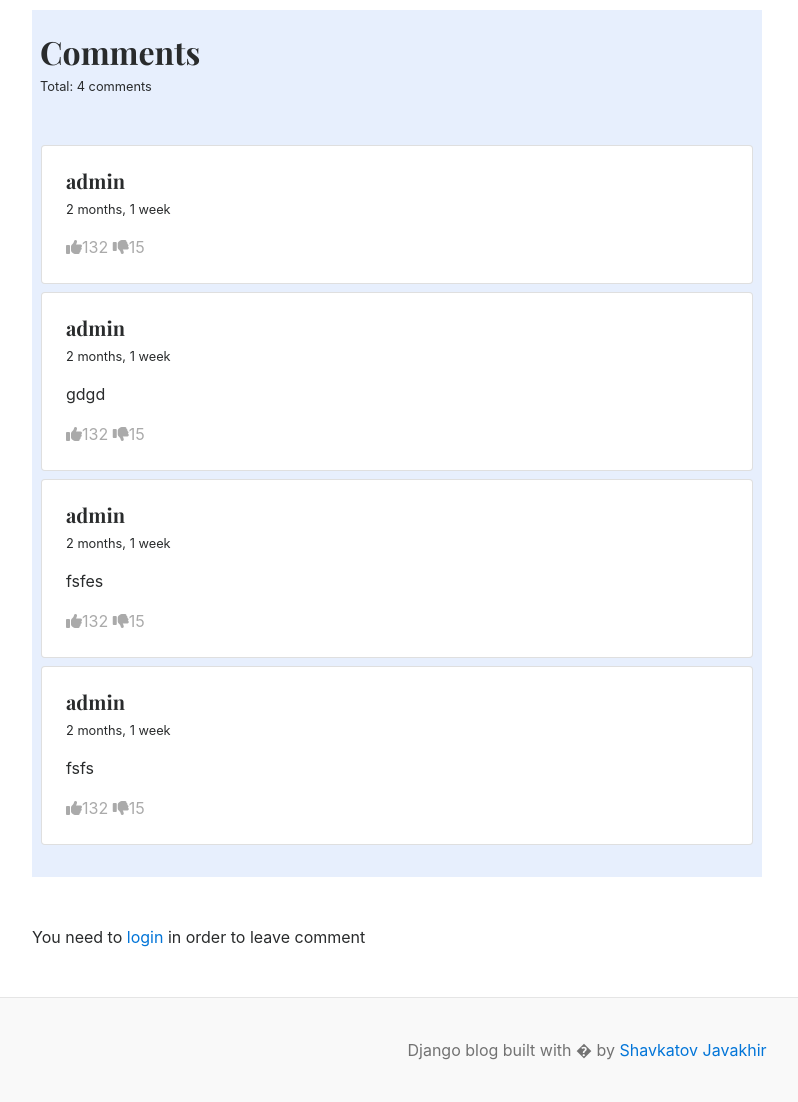
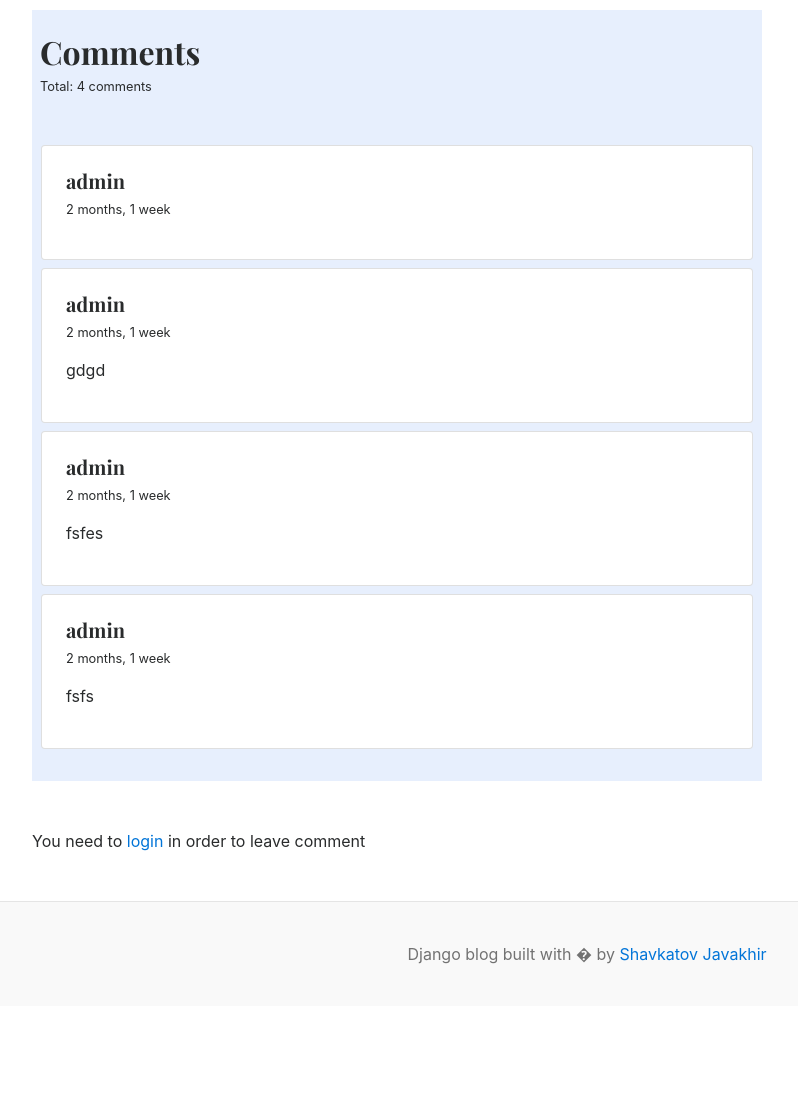
Before and after one commit to Diamondman51/blog, a Django app: a page that uses templates/blog.html in a window 1280 px wide. Shown: the part 1191-2293 px from the top of the page, without its empty margins (53-851 px from the left). After the commit the page ends 2155 px from the top, so only its background shows below. Run offline with Django 5.2, Linux system fonts and the light colour scheme; data comes from the database, SQL or seed files in the repository; both versions use the stored data as it was after the commit; some libraries are stand-ins or nearby versions.

Commit message:
like dislike removed

```diff
--- a/templates/blog.html
+++ b/templates/blog.html
@@ -59,8 +59,8 @@
 
                         <div class="d-flex justify-content-between align-items-center">
                           <div class="d-flex align-items-center">
-                            <a href="#!" class="link-muted me-2"><i class="fas fa-thumbs-up me-1"></i>132</a>&nbsp;
-                            <a href="#!" class="link-muted"><i class="fas fa-thumbs-down me-1"></i>15</a>
+                            <!-- <a href="#!" class="link-muted me-2"><i class="fas fa-thumbs-up me-1"></i>132</a>&nbsp; -->
+                            <!-- <a href="#!" class="link-muted"><i class="fas fa-thumbs-down me-1"></i>15</a> -->
                           </div>
                           <div class="d-block align-items-center">
                             {% if user.id == comment.user.id %}
```
Also changed, not shown: db.sqlite3.
